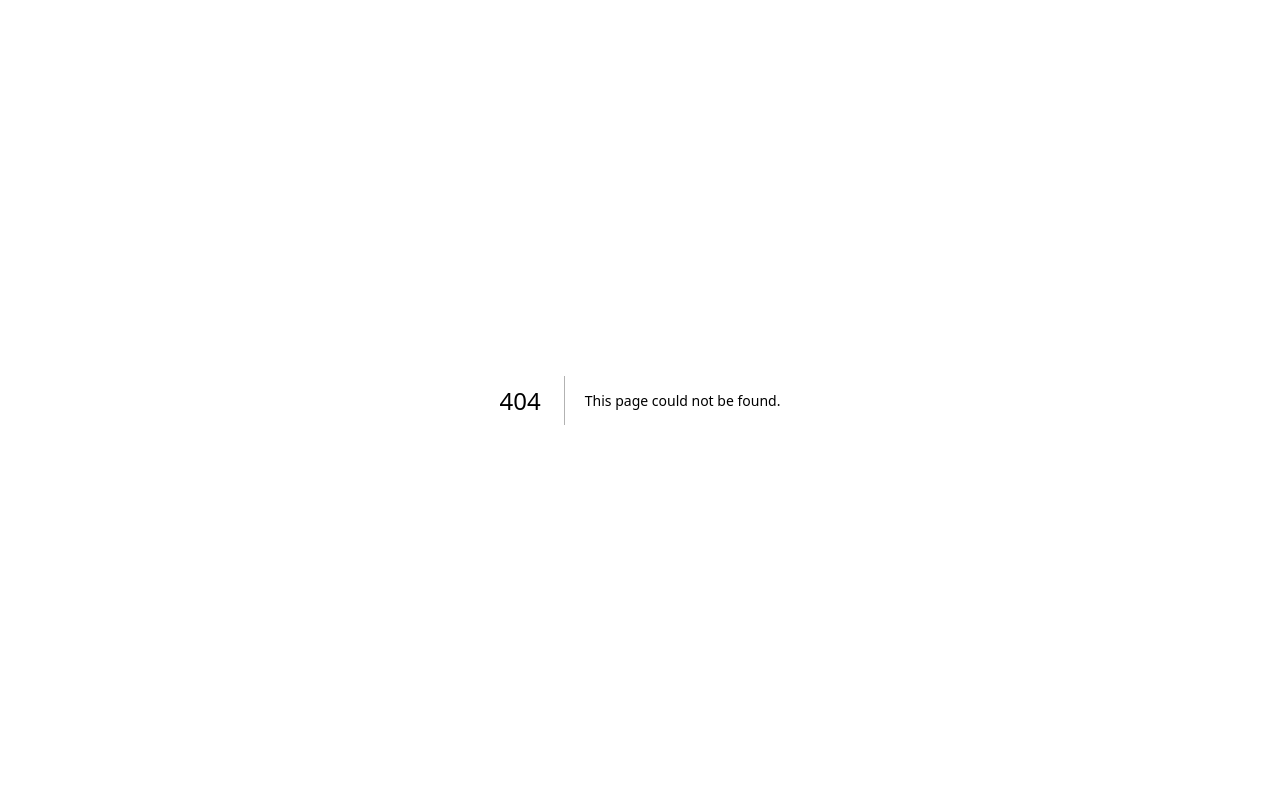
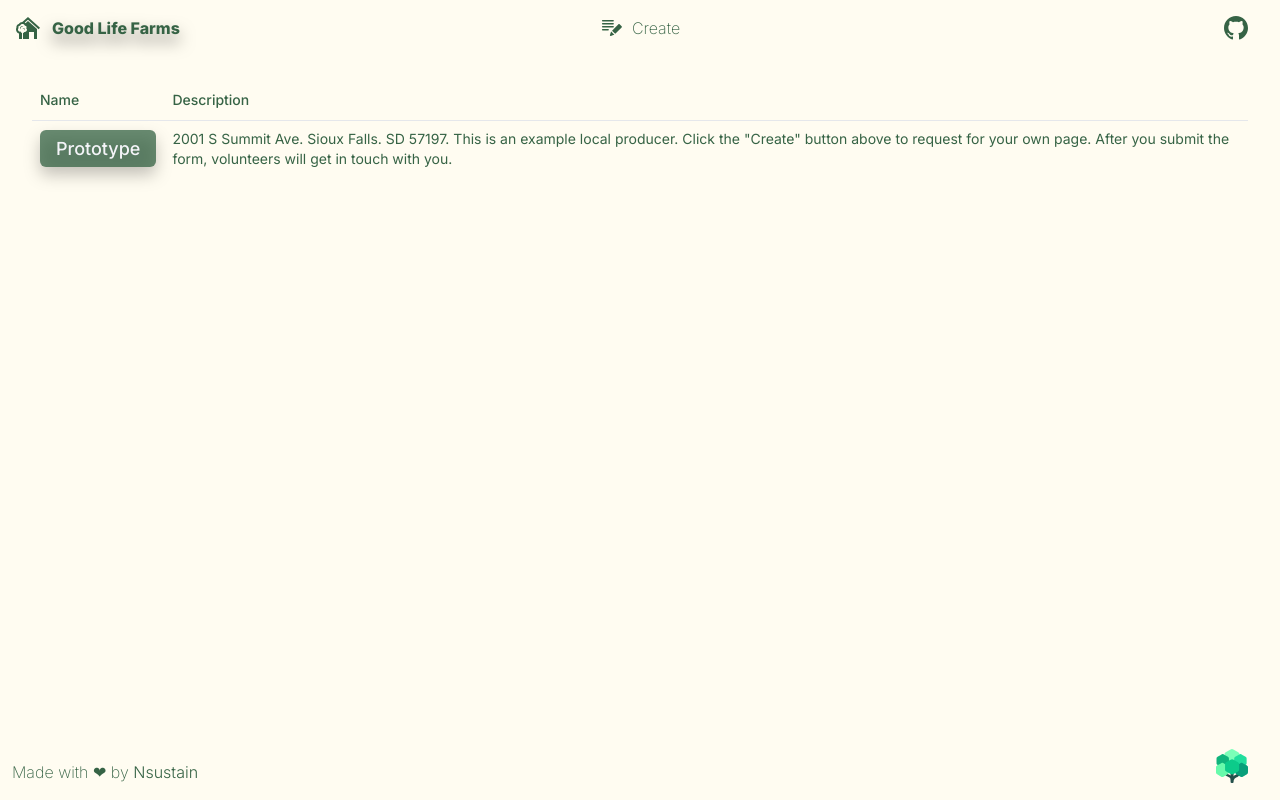
Before and after one commit to soobinrho/GoodLifeFarms, a Next.js app: page /list in a window 1280 px wide. Before the commit this address had no page. Built offline with nearby package versions, Linux system fonts and the light colour scheme.

Commit message:
feat: page to list all producers
Signed-off-by: Soobin Rho <soobinrho@gmail.com>

```diff
--- /dev/null
+++ b/src/app/list/page.tsx
@@ -0,0 +1,17 @@
+import Footer from '@/components/footer';
+import HeaderCreate from '@/components/header-create';
+import HeaderGoBackToHome from '@/components/header-go-back-to-home';
+import HeaderSocialMedia from '@/components/header-social-media';
+import ListPage from '@/components/page-list';
+
+export default function Home() {
+  return (
+    <main className='relative h-max min-h-screen w-full overflow-y-auto bg-background text-primary'>
+      <HeaderGoBackToHome />
+      <HeaderCreate />
+      <HeaderSocialMedia />
+      <ListPage />
+      <Footer />
+    </main>
+  );
+}
--- a/src/app/prototype/page.tsx
+++ b/src/app/list/prototype/page.tsx
@@ -2,7 +2,7 @@ import Footer from '@/components/footer';
 import HeaderGoBackToHome from '@/components/header-go-back-to-home';
 import HeaderGoogleSheets from '@/components/header-google-sheets';
 import HeaderSocialMedia from '@/components/header-social-media';
-import PrototypePage from '@/components/prototype-page';
+import PrototypePage from '@/components/page-prototype';
 
 export default function Page() {
   return (
--- a/src/app/page.tsx
+++ b/src/app/page.tsx
@@ -1,6 +1,6 @@
 import Footer from '@/components/footer';
 import HeaderSocialMedia from '@/components/header-social-media';
-import LandingPage from '@/components/landing-page';
+import LandingPage from '@/components/page-landing';
 
 export default function Home() {
   return (
--- /dev/null
+++ b/src/components/header-create.tsx
@@ -0,0 +1,32 @@
+'use client';
+
+export default function HeaderCreate() {
+  return (
+    <div className='absolute left-[50%] z-30 mt-4 flex translate-x-[-50%] gap-2 text-center'>
+      <a
+        target='_blank'
+        href='https://forms.gle/5m1Tr4JXqT9Thb286'
+        rel='noopener noreferrer'
+      >
+        <svg
+          className='fill-current hover:text-primary-3/70 active:text-black/70'
+          xmlns='http://www.w3.org/2000/svg'
+          width='24'
+          height='24'
+          viewBox='0 0 24 24'
+        >
+          <path d='m11.239 15.533c-1.045 3.004-1.238 3.451-1.238 3.84 0 .441.385.627.627.627.272 0 1.108-.301 3.829-1.249zm.888-.888 3.22 3.22 6.408-6.401c.163-.163.245-.376.245-.591 0-.213-.082-.427-.245-.591-.58-.579-1.458-1.457-2.039-2.036-.163-.163-.377-.245-.591-.245-.213 0-.428.082-.592.245zm-3.127-.895c0-.402-.356-.75-.75-.75-2.561 0-2.939 0-5.5 0-.394 0-.75.348-.75.75s.356.75.75.75h5.5c.394 0 .75-.348.75-.75zm5-3c0-.402-.356-.75-.75-.75-2.561 0-7.939 0-10.5 0-.394 0-.75.348-.75.75s.356.75.75.75h10.5c.394 0 .75-.348.75-.75zm0-3c0-.402-.356-.75-.75-.75-2.561 0-7.939 0-10.5 0-.394 0-.75.348-.75.75s.356.75.75.75h10.5c.394 0 .75-.348.75-.75zm0-3c0-.402-.356-.75-.75-.75-2.561 0-7.939 0-10.5 0-.394 0-.75.348-.75.75s.356.75.75.75h10.5c.394 0 .75-.348.75-.75z' />
+        </svg>
+      </a>
+      <a
+        target='_blank'
+        href='https://forms.gle/5m1Tr4JXqT9Thb286'
+        rel='noopener noreferrer'
+      >
+        <span className='text-nowrap font-extralight hover:text-primary-3/70 active:text-black/70'>
+          Create
+        </span>
+      </a>
+    </div>
+  );
+}
--- /dev/null
+++ b/src/components/header-list.tsx
@@ -0,0 +1,26 @@
+'use client';
+
+import Link from 'next/link';
+
+export default function HeaderList() {
+  return (
+    <div className='absolute left-[50%] z-30 mt-4 flex translate-x-[-50%] gap-2 text-center'>
+      <Link href='/list'>
+        <svg
+          className='fill-current hover:text-primary-3/70 active:text-black/70'
+          xmlns='http://www.w3.org/2000/svg'
+          width='24'
+          height='24'
+          viewBox='0 0 24 24'
+        >
+          <path d='m13 16.745c0-.414-.336-.75-.75-.75h-9.5c-.414 0-.75.336-.75.75s.336.75.75.75h9.5c.414 0 .75-.336.75-.75zm9-5c0-.414-.336-.75-.75-.75h-18.5c-.414 0-.75.336-.75.75s.336.75.75.75h18.5c.414 0 .75-.336.75-.75zm-4-5c0-.414-.336-.75-.75-.75h-14.5c-.414 0-.75.336-.75.75s.336.75.75.75h14.5c.414 0 .75-.336.75-.75z' />
+        </svg>
+      </Link>
+      <Link href='/list'>
+        <span className='text-nowrap font-extralight hover:text-primary-3/70 active:text-black/70'>
+          List
+        </span>
+      </Link>
+    </div>
+  );
+}
--- a/src/components/landing-page.tsx
+++ b/src/components/page-landing.tsx
@@ -14,7 +14,7 @@ export default function LandingPage() {
         <div className='container w-screen space-y-10 xl:space-y-16'>
           <div className='grid place-items-center gap-4 px-10 sm:w-[94%] md:grid-cols-2 md:gap-16'>
             <div>
-              <h1 className='lg:leading-tighter text-pretty text-start text-3xl font-bold tracking-tighter sm:text-4xl md:text-5xl xl:text-[3.4rem] 2xl:text-[3.75rem]'>
+              <h1 className='lg:leading-tighter text-pretty text-start text-xl font-bold tracking-tighter sm:text-4xl md:text-5xl xl:text-[3.4rem] 2xl:text-[3.75rem]'>
                 Self-sustainable selling platform for{' '}
                 <TypeAnimation
                   className='font-extrabold text-primary/70'
@@ -39,20 +39,20 @@ export default function LandingPage() {
               </h1>
             </div>
             <div className='flex flex-col flex-wrap items-center space-y-4 sm:items-start'>
-              <p className='mx-auto max-w-fit text-pretty text-primary-3 md:text-xl'>
+              <p className='mx-auto max-w-fit text-pretty text-sm text-primary-3 sm:text-xl'>
                 Platform for local producers and local consumers. Designed to be
                 as self-sustainable and low-maintenance as possible. Made by
                 volunteers who love the environment and sustainability.
               </p>
               <div className='flex flex-col items-center space-y-4 overflow-visible text-nowrap pb-2 pt-6 sm:flex-row sm:space-x-4 sm:space-y-0 sm:pb-0 sm:pt-0'>
                 <Link
-                  className='inline-flex items-center justify-center rounded-md bg-primary px-4 py-2 text-lg font-bold text-primary-4 drop-shadow-[0_8px_8px_rgba(0,0,0,1)] transition-colors hover:bg-primary-3 focus:bg-primary-3/60 focus-visible:ring-1 active:ring-2 disabled:pointer-events-none disabled:opacity-50'
-                  href='/prototype'
+                  className='inline-flex items-center justify-center rounded-md bg-primary px-4 py-2 text-sm font-bold text-primary-4 drop-shadow-[0_8px_8px_rgba(0,0,0,1)] transition-colors hover:bg-primary-3 focus:bg-primary-3/60 focus-visible:ring-1 active:ring-2 disabled:pointer-events-none disabled:opacity-50 sm:text-lg'
+                  href='/list/prototype'
                 >
                   Prototype
                 </Link>
                 <a
-                  className='inline-flex items-center justify-center rounded-md bg-primary px-4 py-2 text-lg font-bold text-primary-4 drop-shadow-[0_8px_8px_rgba(0,0,0,1)] transition-colors hover:bg-primary-3 focus:bg-primary-3/60 focus-visible:ring-1 active:ring-2 disabled:pointer-events-none disabled:opacity-50'
+                  className='inline-flex items-center justify-center rounded-md bg-primary px-4 py-2 text-sm font-bold text-primary-4 drop-shadow-[0_8px_8px_rgba(0,0,0,1)] transition-colors hover:bg-primary-3 focus:bg-primary-3/60 focus-visible:ring-1 active:ring-2 disabled:pointer-events-none disabled:opacity-50 sm:text-lg'
                   target='_blank'
                   href='https://forms.gle/5m1Tr4JXqT9Thb286'
                   rel='noopener noreferrer'
@@ -60,7 +60,7 @@ export default function LandingPage() {
                   Create
                 </a>
                 <a
-                  className='inline-flex items-center justify-center rounded-md bg-primary/75 px-4 py-2 text-lg font-bold text-primary-4 drop-shadow-[0_8px_8px_rgba(0,0,0,0.3)] transition-colors hover:bg-primary-3/90 focus:bg-primary-3/60 focus-visible:ring-1 active:ring-2 disabled:pointer-events-none disabled:opacity-50'
+                  className='inline-flex items-center justify-center rounded-md bg-primary/75 px-4 py-2 text-sm font-bold text-primary-4 drop-shadow-[0_8px_8px_rgba(0,0,0,0.3)] transition-colors hover:bg-primary-3/90 focus:bg-primary-3/60 focus-visible:ring-1 active:ring-2 disabled:pointer-events-none disabled:opacity-50 sm:text-lg'
                   target='_blank'
                   href='https://github.com/soobinrho/good-life-farms/blob/main/DEVLOG.md'
                   rel='noopener noreferrer'
--- /dev/null
+++ b/src/components/page-list.tsx
@@ -0,0 +1,46 @@
+import {
+  Table,
+  TableBody,
+  TableCell,
+  TableHead,
+  TableHeader,
+  TableRow,
+} from '@/components/table';
+import Link from 'next/link';
+import React from 'react';
+
+export default async function ListPage() {
+  return (
+    <>
+      {/* TODO: If there's a lot of local producers, using a database will make sense, but for now, just hardcoding here will be the most sensible choice, easiest to maintain. */}
+      <div className='relative h-max min-h-screen overflow-y-auto bg-background'>
+        <Table className='mx-auto mb-14 mt-20 max-w-[95%]'>
+          <TableHeader>
+            <TableRow>
+              <TableHead className='w-[100px]'>Name</TableHead>
+              <TableHead>Description</TableHead>
+            </TableRow>
+          </TableHeader>
+          <TableBody>
+            <TableRow key='0'>
+              <TableCell className='font-medium'>
+                <Link
+                  className='w-max whitespace-nowrap rounded-md bg-primary/75 px-4 py-2 text-lg text-primary-4 drop-shadow-[0_8px_8px_rgba(0,0,0,0.3)] transition-colors hover:bg-primary-3/90 focus-visible:ring-1 active:ring-2 disabled:pointer-events-none disabled:opacity-50'
+                  href='/list/prototype'
+                >
+                  Prototype
+                </Link>
+              </TableCell>
+              <TableCell>
+                2001 S Summit Ave. Sioux Falls. SD 57197. This is an example
+                local producer. Click the "Create" button above to request for
+                your own page. After you submit the form, volunteers will get in
+                touch with you.
+              </TableCell>
+            </TableRow>
+          </TableBody>
+        </Table>
+      </div>
+    </>
+  );
+}
```
Also changed, not shown: src/components/page-prototype.tsx (renamed from src/components/prototype-page.tsx).
